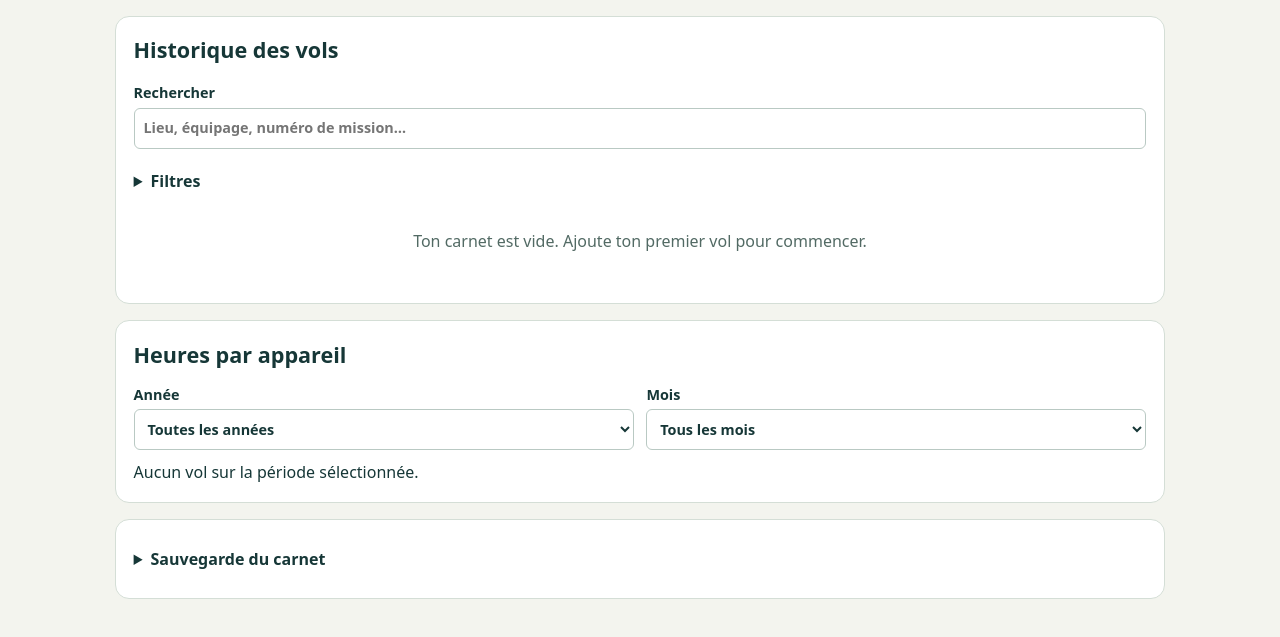
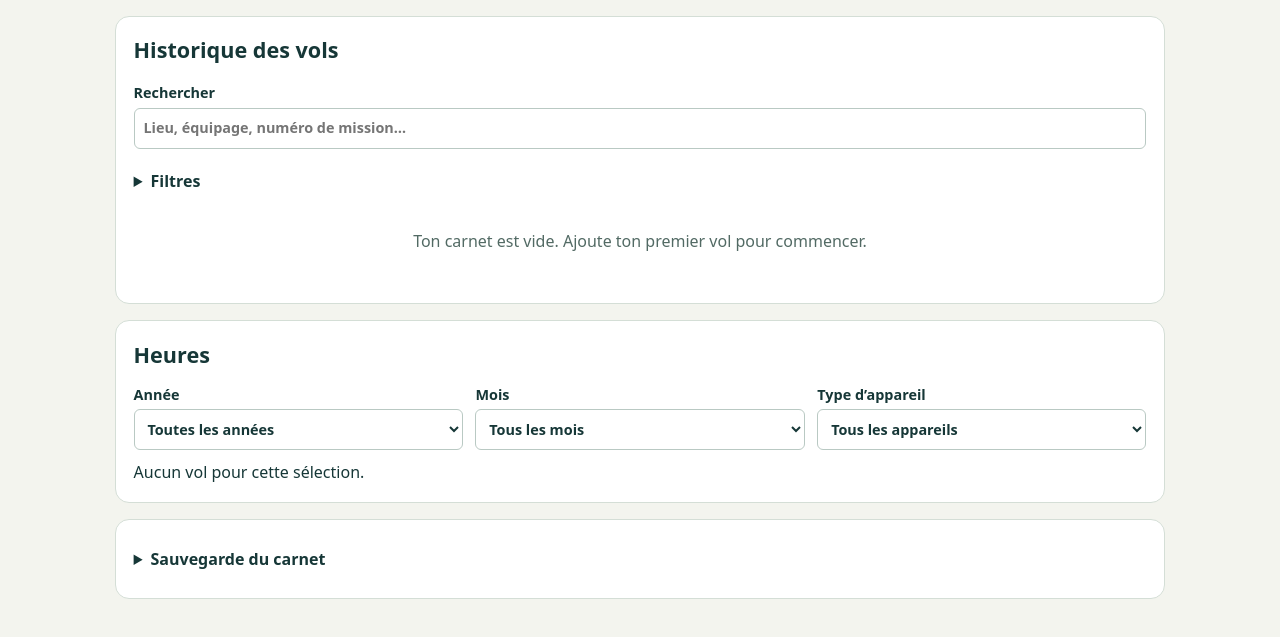
Before and after one commit to moss-inthewarp/carnet-de-vol-V2, a plain HTML site: page index.html in a window 1280 px wide. Shown: the part 409-1046 px from the top of the page. Drawn offline with Linux system fonts and the light colour scheme.

Commit message:
Ajouter un filtre par type d’appareil dans la section Heures

```diff
--- a/index.html
+++ b/index.html
@@ -12,9 +12,10 @@ article.flight-card{background:white;border-radius:14px;border-left:4px solid #1
 .route-fields{display:grid;gap:.25rem}.stop-row label{flex:1;min-width:0}
 </style><header><small>C-130J &nbsp; / &nbsp; JOURNAL PERSONNEL</small><h1>Carnet de vol</h1><button class="primary" id="add">＋ Ajouter un vol</button></header><main>
 <h2>Bilan des vols</h2><div class="grid stats" id="stats"></div><section><h2>Historique des vols</h2><form id="filters"><label>Rechercher<input type="search" name="search" placeholder="Lieu, équipage, numéro de mission…"></label><details><summary>Filtres</summary><div class="grid" id="filterFields"></div><button type="reset">Réinitialiser les filtres</button></details></form><div id="history"></div></section>
-<section><h2>Heures par appareil</h2>
+<section><h2>Heures</h2>
 <div class="grid"><label>Année<select id="fleetYear"><option value="">Toutes les années</option></select></label>
-<label>Mois<select id="fleetMonth"><option value="">Tous les mois</option></select></label></div><div id="fleet"></div></section><section><details><summary>Sauvegarde du carnet</summary><p>Les vols sont enregistrés sur cet appareil. Exporte une copie pour les conserver ou les transférer.</p><button id="backup">Exporter les vols</button> <label>Importer une sauvegarde web<input id="restore" type="file" accept=".json,application/json"></label></details></section></main>
+<label>Mois<select id="fleetMonth"><option value="">Tous les mois</option></select></label>
+<label>Type d’appareil<select id="fleetAircraft"><option value="">Tous les appareils</option></select></label></div><div id="fleet"></div></section><section><details><summary>Sauvegarde du carnet</summary><p>Les vols sont enregistrés sur cet appareil. Exporte une copie pour les conserver ou les transférer.</p><button id="backup">Exporter les vols</button> <label>Importer une sauvegarde web<input id="restore" type="file" accept=".json,application/json"></label></details></section></main>
 <dialog id="editor"><form id="flight"><h2>Fiche de vol</h2><div id="fields"></div><div class="actions"><button class="primary">Enregistrer</button><button type="button" id="cancel">Annuler</button></div></form></dialog>
 <script>
 'use strict';
@@ -66,17 +67,20 @@ function total(f){return Number(f.hours)*60+Number(f.minutes)}
 const yearSelect=$('fleetYear'),monthSelect=$('fleetMonth');
 const months=['Janvier','Février','Mars','Avril','Mai','Juin','Juillet','Août','Septembre','Octobre','Novembre','Décembre'];
 months.forEach((name,i)=>monthSelect.add(new Option(name,String(i+1).padStart(2,'0'))));
-yearSelect.onchange=monthSelect.onchange=render;
+const aircraftSelect=$('fleetAircraft');
+for(const plane of aircraft)aircraftSelect.add(new Option(plane,plane));
+yearSelect.onchange=monthSelect.onchange=aircraftSelect.onchange=render;
 function renderFleet(rows,all){
  const previousYear=yearSelect.value;
  const years=[...new Set(all.map(f=>f.start.slice(0,4)))].sort().reverse();
  yearSelect.replaceChildren(new Option('Toutes les années',''),...years.map(year=>new Option(year,year)));
  if(years.includes(previousYear))yearSelect.value=previousYear;
  const selected=rows.filter(f=>(!yearSelect.value||f.start.slice(0,4)===yearSelect.value)&&
-   (!monthSelect.value||f.start.slice(5,7)===monthSelect.value));
+   (!monthSelect.value||f.start.slice(5,7)===monthSelect.value)&&
+   (!aircraftSelect.value||f.plane===aircraftSelect.value));
  const fleet=$('fleet');
  fleet.replaceChildren();
- if(!selected.length){fleet.textContent='Aucun vol sur la période sélectionnée.';return}
+ if(!selected.length){fleet.textContent='Aucun vol pour cette sélection.';return}
  const sum=selected.reduce((n,f)=>n+total(f),0);
  for(const plane of aircraft){
    const flights=selected.filter(f=>f.plane===plane);
```
